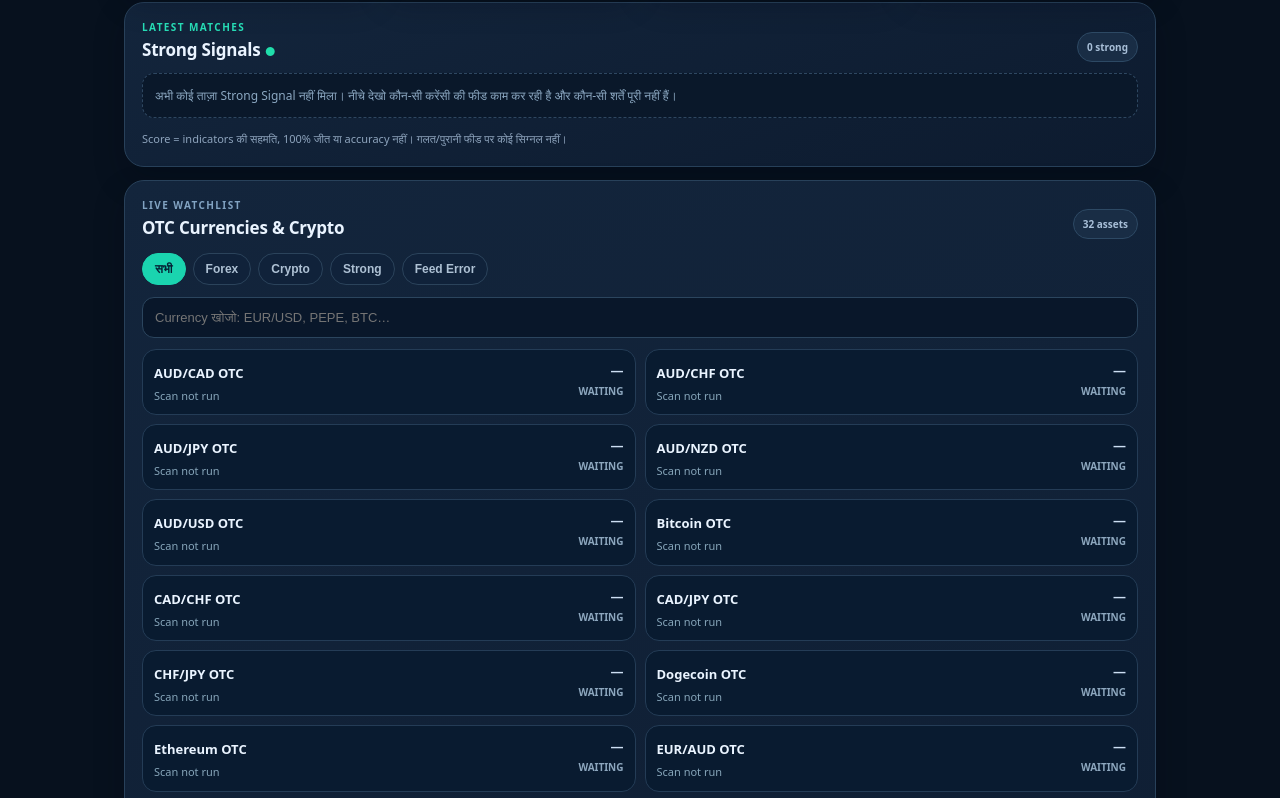
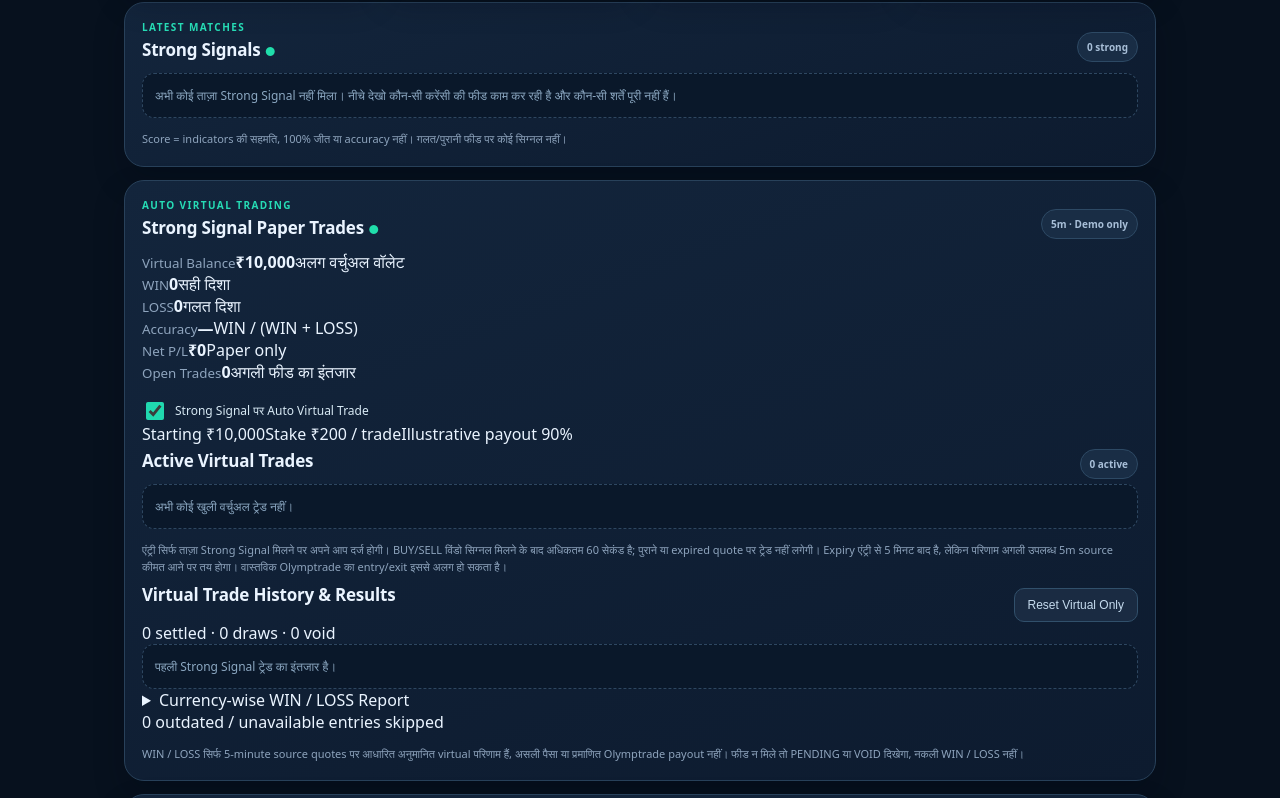
Before and after one commit to dwivedigaurav51-debug/Gaurav-data-save, a plain HTML site: page olymp-otc-multiscan/app/src/main/assets/index.html in a window 1280 px wide. Shown: the part 295-1093 px from the top of the page. Drawn offline with Linux system fonts and the light colour scheme.

Commit message:
Add virtual trading dashboard with 10k balance, 200 paper stakes, entry/expiry, win/loss accuracy and per-asset history

```diff
--- a/olymp-otc-multiscan/app/src/main/assets/index.html
+++ b/olymp-otc-multiscan/app/src/main/assets/index.html
@@ -4,7 +4,7 @@
  <meta charset="utf-8">
  <meta name="viewport" content="width=device-width,initial-scale=1,viewport-fit=cover">
  <meta name="theme-color" content="#07111e">
- <title>Envarg OTC Multi Scanner</title>
+ <title>Envarg OTC Multi Scanner · Virtual V2</title>
  <link rel="stylesheet" href="styles.css">
 </head>
 <body>
@@ -41,6 +41,39 @@
    <p class="note">Score = indicators की सहमति, 100% जीत या accuracy नहीं। गलत/पुरानी फीड पर कोई सिग्नल नहीं।</p>
   </section>
 
+  <section class="card paper">
+   <div class="sectionhead">
+    <div><div class="eyebrow accent">AUTO VIRTUAL TRADING</div><h2>Strong Signal Paper Trades <span class="glow">●</span></h2></div>
+    <span class="chip">5m · Demo only</span>
+   </div>
+   <div class="paperstats">
+    <article><small>Virtual Balance</small><strong id="paperBalance">₹10,000</strong><span>अलग वर्चुअल वॉलेट</span></article>
+    <article><small>WIN</small><strong id="paperWins" class="win">0</strong><span>सही दिशा</span></article>
+    <article><small>LOSS</small><strong id="paperLosses" class="lose">0</strong><span>गलत दिशा</span></article>
+    <article><small>Accuracy</small><strong id="paperAccuracy">—</strong><span>WIN / (WIN + LOSS)</span></article>
+    <article><small>Net P/L</small><strong id="paperPnl">₹0</strong><span>Paper only</span></article>
+    <article><small>Open Trades</small><strong id="paperOpenCount">0</strong><span>अगली फीड का इंतजार</span></article>
+   </div>
+   <div class="papercontrols">
+    <label class="check"><input id="paperAuto" type="checkbox" checked> Strong Signal पर Auto Virtual Trade</label>
+    <div class="fixedstake"><span>Starting ₹10,000</span><span>Stake ₹200 / trade</span><span>Illustrative payout 90%</span></div>
+   </div>
+   <div class="divider"></div>
+   <div class="sectionhead"><h2>Active Virtual Trades</h2><span id="paperPending" class="chip">0 active</span></div>
+   <div id="paperOpenList" class="papertrade-list"><p class="empty">अभी कोई खुली वर्चुअल ट्रेड नहीं।</p></div>
+   <p class="note">एंट्री सिर्फ ताज़ा Strong Signal मिलने पर अपने आप दर्ज होगी। BUY/SELL विंडो सिग्नल मिलने के बाद अधिकतम 60 सेकंड है; पुराने या expired quote पर ट्रेड नहीं लगेगी। Expiry एंट्री से 5 मिनट बाद है, लेकिन परिणाम अगली उपलब्ध 5m source कीमत आने पर तय होगा। वास्तविक Olymptrade का entry/exit इससे अलग हो सकता है।</p>
+   <div class="divider"></div>
+   <div class="sectionhead"><h2>Virtual Trade History &amp; Results</h2><button id="paperReset" class="secondary" type="button">Reset Virtual Only</button></div>
+   <div id="paperTotals" class="paper-subline">0 settled · 0 draws · 0 void</div>
+   <div id="paperHistory" class="papertrade-list"><p class="empty">पहली Strong Signal ट्रेड का इंतजार है।</p></div>
+   <details class="paperdetails">
+    <summary>Currency-wise WIN / LOSS Report</summary>
+    <div id="paperByAsset" class="asset-report"><p class="empty">अभी कोई ट्रेड डेटा नहीं।</p></div>
+   </details>
+   <div id="paperSkipped" class="paper-subline">0 outdated / unavailable entries skipped</div>
+   <p class="note">WIN / LOSS सिर्फ 5-minute source quotes पर आधारित अनुमानित virtual परिणाम हैं, असली पैसा या प्रमाणित Olymptrade payout नहीं। फीड न मिले तो PENDING या VOID दिखेगा, नकली WIN / LOSS नहीं।</p>
+  </section>
+
   <section class="card watch">
    <div class="sectionhead"><div><div class="eyebrow">LIVE WATCHLIST</div><h2>OTC Currencies &amp; Crypto</h2></div>
      <span class="chip">32 assets</span></div>
@@ -72,7 +105,7 @@
     <label class="check"><input id="alertToggle" type="checkbox" checked> Strong Signal पर फोन नोटिफिकेशन (ऐप खुली होने पर)</label>
     <p class="note">यह स्वतंत्र ऐप है, Olymptrade की आधिकारिक ऐप नहीं। एक सार्वजनिक वेबसाइट एंडपॉइंट से मिले डेटा का Olymptrade ट्रेडिंग टर्मिनल से मिलान सत्यापित नहीं है। डेटा न मिले तो Feed Error दिखेगा। ऐप बंद होने पर स्कैन/नोटिफिकेशन नहीं चलेंगे।</p>
   </section>
-  <footer>Envarg OTC Multi Scanner v1.0 · No login · Paper signals only · Not investment advice</footer>
+  <footer>Envarg OTC Multi Scanner v2.0 · Virtual Trades · No login · Paper signals only · Not investment advice</footer>
  </main>
  <script src="app.js"></script>
 </body>
```
